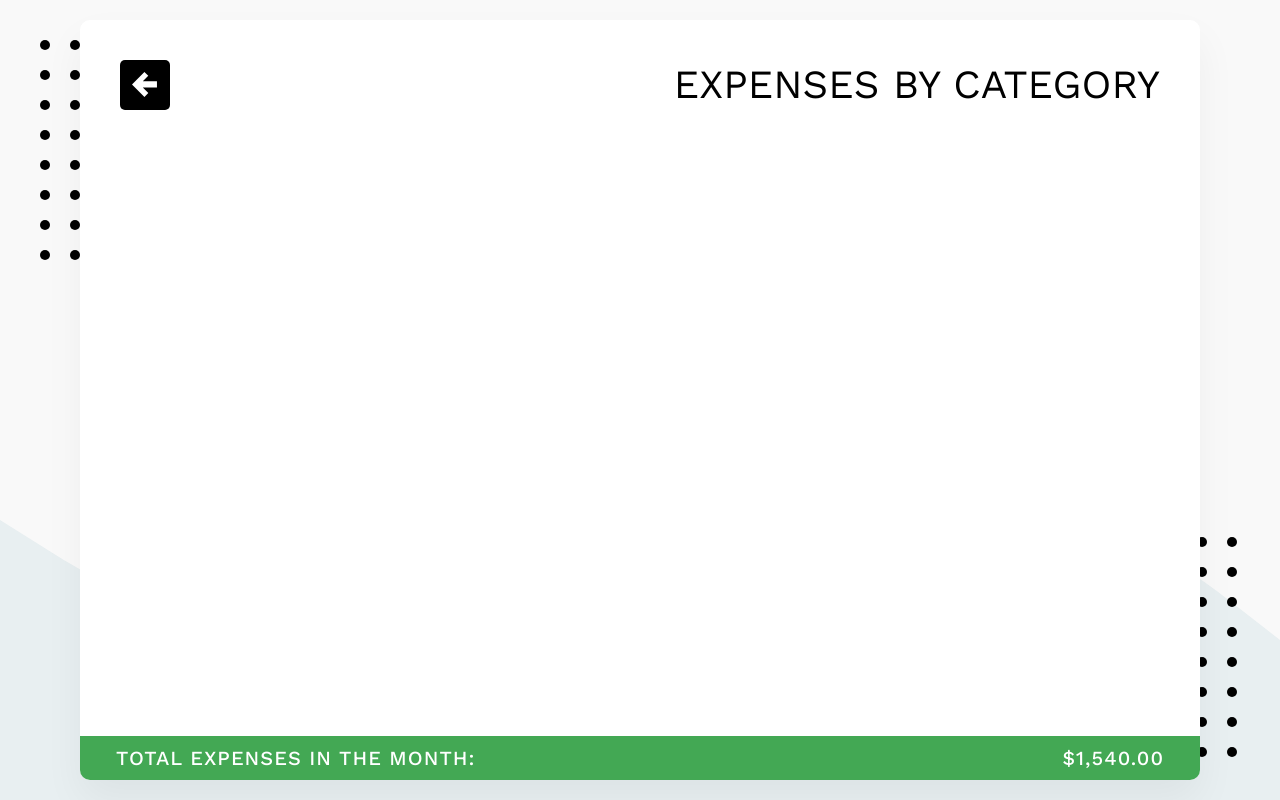
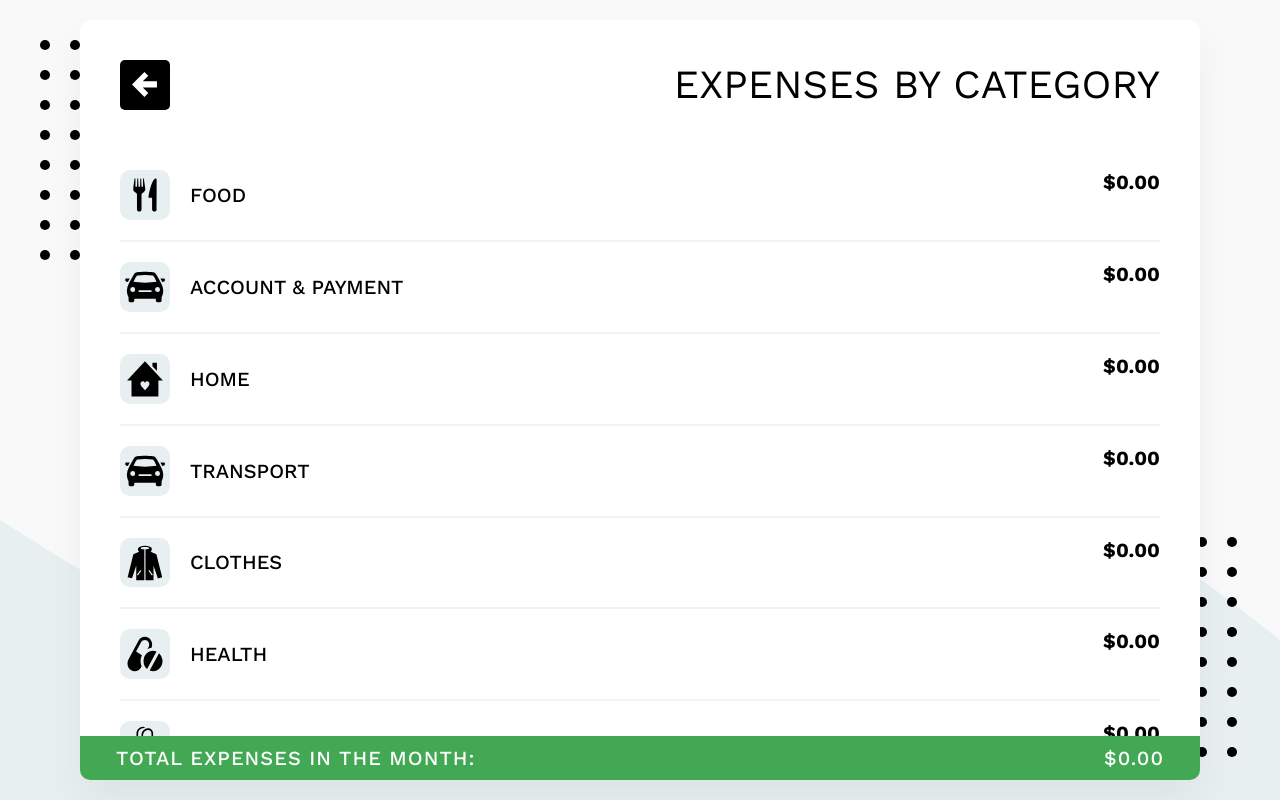
Before and after one commit to raulangelj/Expense-Tracker, a React (Create React App) app: page /category in a window 1280 px wide. Built offline with nearby package versions, Linux system fonts and the light colour scheme; no server answers; the database is empty; sample sign-in values are in the browser's storage.

Commit message:
expenses done

```diff
--- a/package.json
+++ b/package.json
@@ -8,6 +8,7 @@
     "@testing-library/user-event": "^12.8.3",
     "date-fns": "^2.27.0",
     "firebase": "^8.4.1",
+    "firebase-tools": "^9.23.1",
     "prop-types": "^15.7.2",
     "react": "^17.0.2",
     "react-day-picker": "^7.4.10",
@@ -16,6 +17,7 @@
     "react-router": "^6.0.2",
     "react-router-dom": "^6.0.2",
     "react-scripts": "4.0.3",
+    "react-uuid": "^1.0.2",
     "styled-components": "^5.3.3",
     "web-vitals": "^1.1.2"
   },
--- a/src/components/barExpenseTotal.jsx
+++ b/src/components/barExpenseTotal.jsx
@@ -1,6 +1,7 @@
 /* eslint-disable no-unused-vars */
 import React from 'react'
 import styled from 'styled-components'
+import { useMonthlyAmont } from '../context/monthlyAmountContext'
 import formatAmount from '../functions/coinConverter'
 import theme from '../theme'
 
@@ -23,12 +24,12 @@ const TotalBar = styled.div`
 `
 
 const ExpensesBar = () => {
-  const a = 1540
+  const { totalAmount } = useMonthlyAmont()
 
   return (
     <TotalBar>
       <p>Total expenses in the month:</p>
-      <p>{formatAmount(a)}</p>
+      <p>{formatAmount(totalAmount)}</p>
     </TotalBar>
   )
 }
--- a/src/components/expenseForm.jsx
+++ b/src/components/expenseForm.jsx
@@ -25,7 +25,7 @@ const ExpenseForm = ({ item }) => {
   const [expense, setExpense] = useState({
     description: '',
     value: '',
-    category: 'Home',
+    category: 'home',
     date: new Date(),
   })
 
--- a/src/components/expensesByCategory.jsx
+++ b/src/components/expensesByCategory.jsx
@@ -1,10 +1,30 @@
+/* eslint-disable arrow-body-style */
+/* eslint-disable array-callback-return */
+/* eslint-disable no-unused-vars */
+import { element } from 'prop-types'
 import React from 'react'
 import { Helmet } from 'react-helmet'
+import uuid from 'react-uuid'
 import BtnReturn from '../elements/BtnReturn'
+import IconCategorie from '../elements/categoriesIcon'
 import { Header, Title } from '../elements/header'
+import {
+  ListCategories,
+  ListElementCategories,
+  CategoryList,
+  ValueList,
+} from '../elements/listElements'
+import formatAmount from '../functions/coinConverter'
+import useItemsByCategory from '../hooks/useItemsByCategory'
+import useMonthlyItems from '../hooks/useMonthlyItem'
 import ExpensesBar from './barExpenseTotal'
 
-const ExpensesByCategory = () => (
+const ExpensesByCategory = () => {
+  // eslint-disable-next-line no-console
+  console.log('render expenses by category')
+  const items = useItemsByCategory()
+
+  return (
     <>
       <Helmet>
         <title>Expenses by Category</title>
@@ -13,8 +33,24 @@ const ExpensesByCategory = () => (
         <BtnReturn route="/" />
         <Title>Expenses by Category</Title>
       </Header>
+      <ListCategories>
+        {
+          items.map((item, index) => {
+            return (
+              <ListElementCategories key={uuid()}>
+                <CategoryList>
+                  <IconCategorie id={item.category} />
+                  {item.category}
+                </CategoryList>
+                <ValueList>{formatAmount(item.count)}</ValueList>
+              </ListElementCategories>
+            )
+          })
+        }
+      </ListCategories>
       <ExpensesBar />
     </>
   )
+}
 
 export default ExpensesByCategory
--- /dev/null
+++ b/src/context/monthlyAmountContext.jsx
@@ -0,0 +1,42 @@
+/* eslint-disable arrow-body-style */
+/* eslint-disable array-callback-return */
+/* eslint-disable no-unused-vars */
+import React, { useState, useMemo, useContext } from 'react'
+import PropTypes from 'prop-types'
+import { auth } from '../firebase/firebaseConfig'
+import useMonthlyItems from '../hooks/useMonthlyItem'
+
+const TotalExpenseAmountContext = React.createContext()
+
+// CUSTOM HOOK TO GET THE MONTHLY AMOUNT
+const useMonthlyAmont = () => useContext(TotalExpenseAmountContext)
+
+const TotalExpenseAmountProvider = ({ children }) => {
+  // ! CHECK PERFORMANCE
+  const [totalAmount, setTotalAmount] = useState(0)
+  const items = useMonthlyItems()
+
+  const montlyAmount = useMemo(() => {
+    let total = 0
+    items.forEach((item) => {
+      total += item.value
+    })
+    setTotalAmount(total)
+    return {
+      totalAmount,
+      setTotalAmount,
+    }
+  }, [totalAmount, items])
+
+  TotalExpenseAmountProvider.propTypes = {
+    children: PropTypes.node.isRequired,
+  }
+
+  return (
+    <TotalExpenseAmountContext.Provider value={montlyAmount}>
+      { children }
+    </TotalExpenseAmountContext.Provider>
+  )
+}
+
+export { TotalExpenseAmountProvider, useMonthlyAmont }
--- /dev/null
+++ b/src/hooks/useItemsByCategory.js
@@ -0,0 +1,38 @@
+/* eslint-disable no-unused-vars */
+import { object } from 'prop-types'
+import { useEffect, useState } from 'react'
+import { useAuth } from '../context/authContext'
+import { db } from '../firebase/firebaseConfig'
+import useMonthlyItems from './useMonthlyItem'
+
+const useItemsByCategory = () => {
+  const [itemsCategory, setItemsCategory] = useState([])
+  const items = useMonthlyItems()
+
+  useEffect(() => {
+    const categoryCount = items?.reduce((resultItem, item) => {
+      const actualCategory = item.category
+      const actualValue = item.value
+      resultItem[actualCategory] += actualValue
+      return resultItem
+    }, {
+      food: 0,
+      'account & payment': 0,
+      home: 0,
+      transport: 0,
+      clothes: 0,
+      health: 0,
+      shopping: 0,
+      fun: 0,
+    })
+
+    setItemsCategory(Object.keys(categoryCount).map((cat) => ({
+      category: cat,
+      count: categoryCount[cat],
+    })))
+  }, [items])
+
+  return itemsCategory
+}
+
+export default useItemsByCategory
--- /dev/null
+++ b/src/hooks/useMonthlyItem.js
@@ -0,0 +1,39 @@
+/* eslint-disable no-unused-vars */
+import { endOfMonth, getUnixTime, startOfMonth } from 'date-fns'
+import { useEffect, useState } from 'react'
+import { useAuth } from '../context/authContext'
+import { db } from '../firebase/firebaseConfig'
+
+const useMonthlyItems = () => {
+  const [monthlyItems, setMonthlyItems] = useState([])
+  const { user } = useAuth()
+
+  useEffect(() => {
+    const startMonth = getUnixTime(startOfMonth(new Date()))
+    const endMonth = getUnixTime(endOfMonth(new Date()))
+
+    if (user) {
+      const unsubscribe = db.collection('expenses')
+        .orderBy('date', 'desc')
+        .where('date', '>=', startMonth)
+        .where('date', '<=', endMonth)
+        .where('userUid', '==', user.uid)
+        .onSnapshot((snapshot) => {
+          let amount = 0
+          const items = snapshot.docs.map((doc) => {
+            amount += doc.data().value
+            return {
+              ...doc.data(),
+            }
+          })
+          setMonthlyItems(items)
+        })
+      return unsubscribe
+    }
+    return null
+  }, [user])
+
+  return monthlyItems
+}
+
+export default useMonthlyItems
--- a/src/index.js
+++ b/src/index.js
@@ -12,11 +12,13 @@ import EditExpense from './components/editExpense'
 import Background from './elements/background'
 import { AuthProvider } from './context/authContext'
 import ProtectedRoute from './components/privateRoutes'
+import { TotalExpenseAmountProvider } from './context/monthlyAmountContext'
 
 const Index = () => (
   <>
     <Container>
       <AuthProvider>
+        <TotalExpenseAmountProvider>
           <Router>
             <Routes>
               <Route exact path="/sign-in" element={<SignIn />} />
@@ -35,6 +37,7 @@ const Index = () => (
               </Route>
             </Routes>
           </Router>
+        </TotalExpenseAmountProvider>
       </AuthProvider>
     </Container>
     <Background />
```
Also changed, not shown: .eslintrc.js, firebase.json (added), 2 other files (tests, documents, lock files or other folders). Lines whose indentation alone changed are shown as unchanged.
